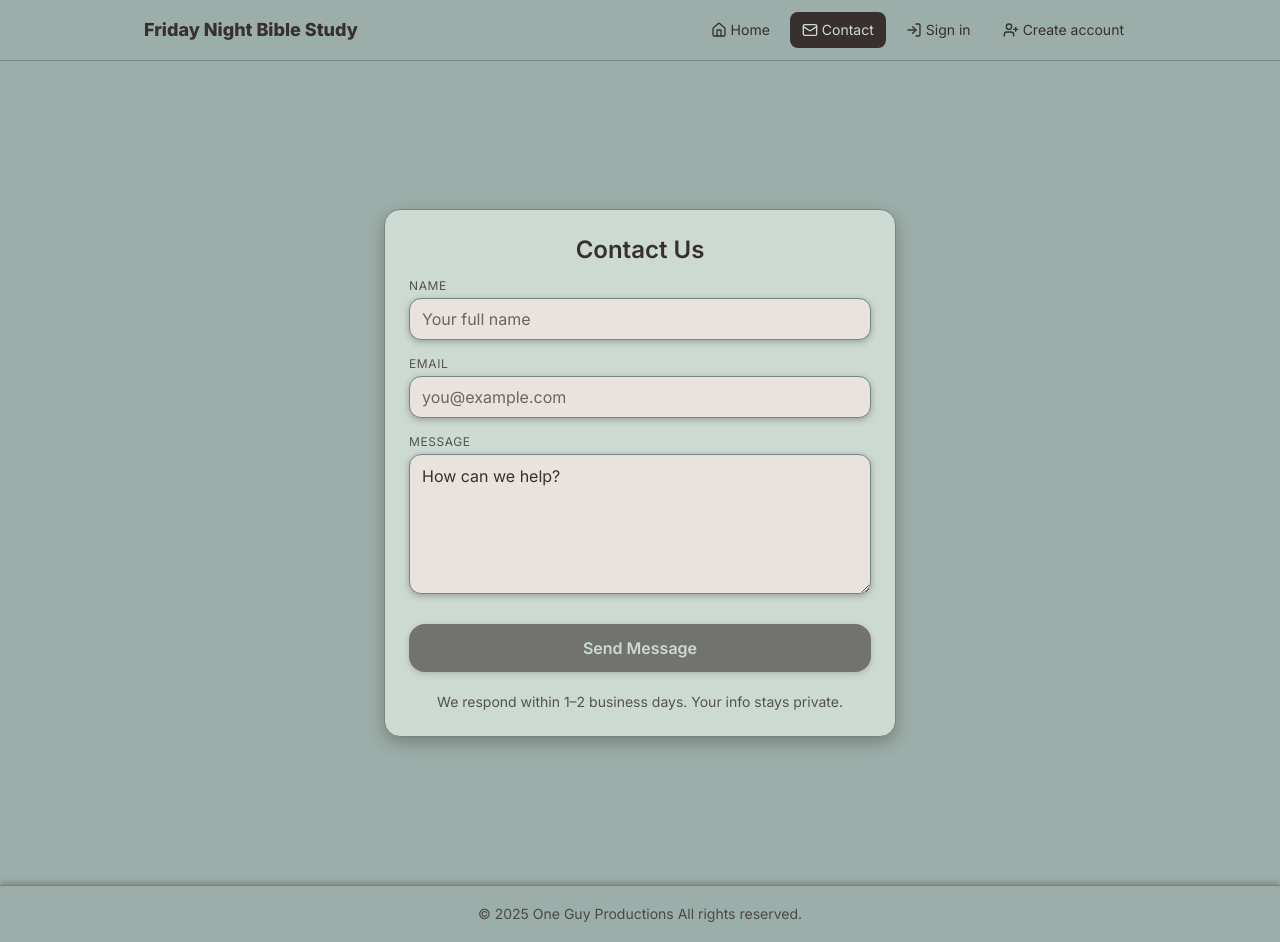
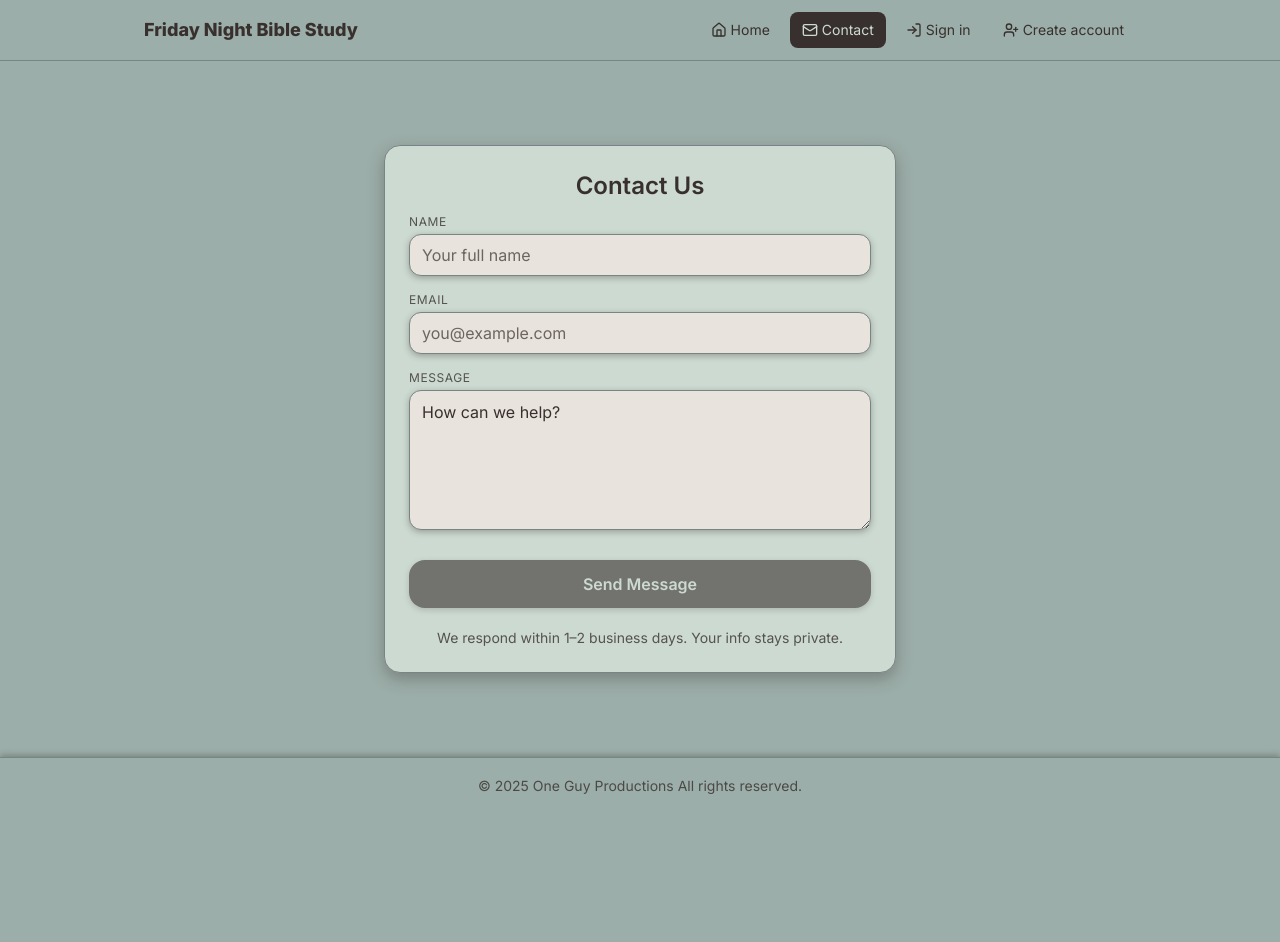
Before and after one commit to nathangreen1632/FridayBibleStudy, a React (Vite) app in the folder Client/: page /contact in a window 1280 px wide. After the commit the page ends 814 px from the top, so only its background shows below. Built offline with nearby package versions, Linux system fonts and the light colour scheme; no server answers.

Commit message:
fix(client): adjust ContactPage height for improved layout consistency
- Update minimum height from `88vh` to `50vh` for better alignment with other pages.
- Ensure consistent visual presentation across different viewport sizes.

```diff
--- a/Client/src/pages/contact/ContactPage.tsx
+++ b/Client/src/pages/contact/ContactPage.tsx
@@ -68,7 +68,7 @@ export default function ContactPage(): React.ReactElement {
   }
 
   return (
-    <div className="min-h-[88vh] bg-[var(--theme-bg)] text-[var(--theme-text)] flex items-start sm:items-center justify-center p-3 sm:p-6">
+    <div className="min-h-[50vh] bg-[var(--theme-bg)] text-[var(--theme-text)] flex items-start sm:items-center justify-center p-3 sm:p-6">
       <ContactFormView
         form={form}
         submitting={submitting}
```
